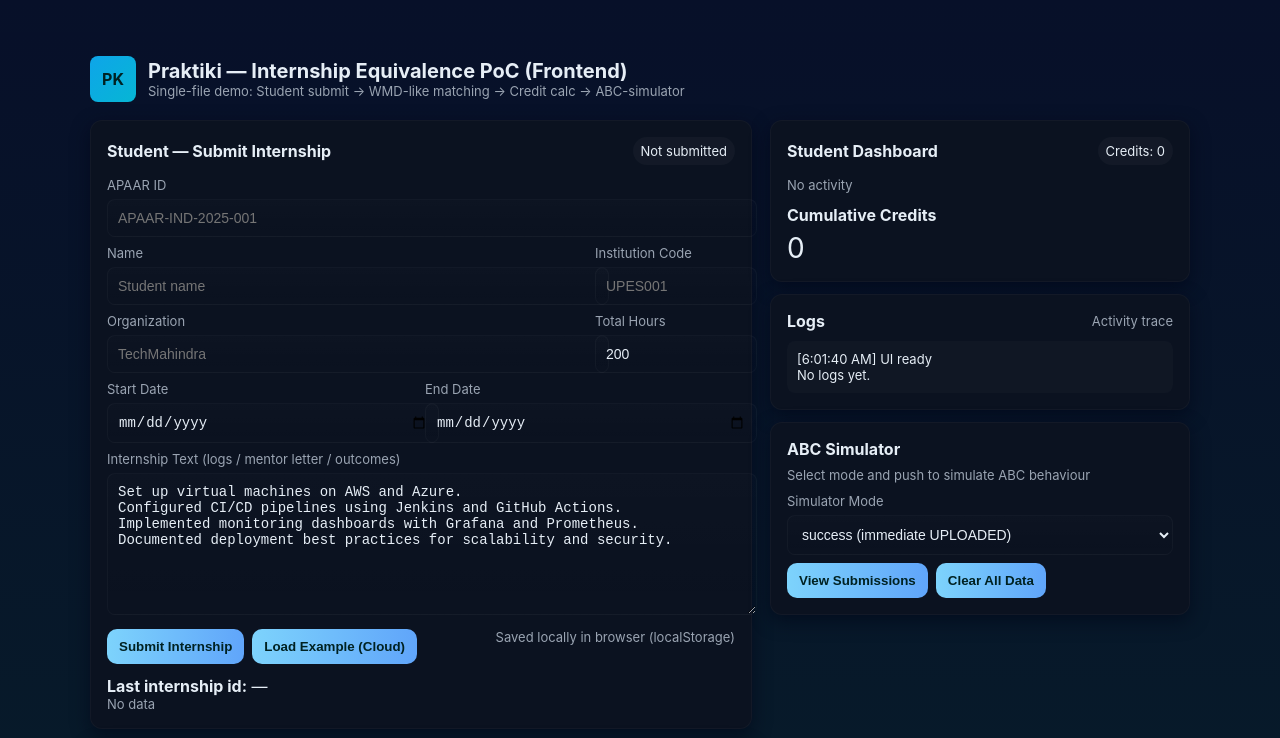
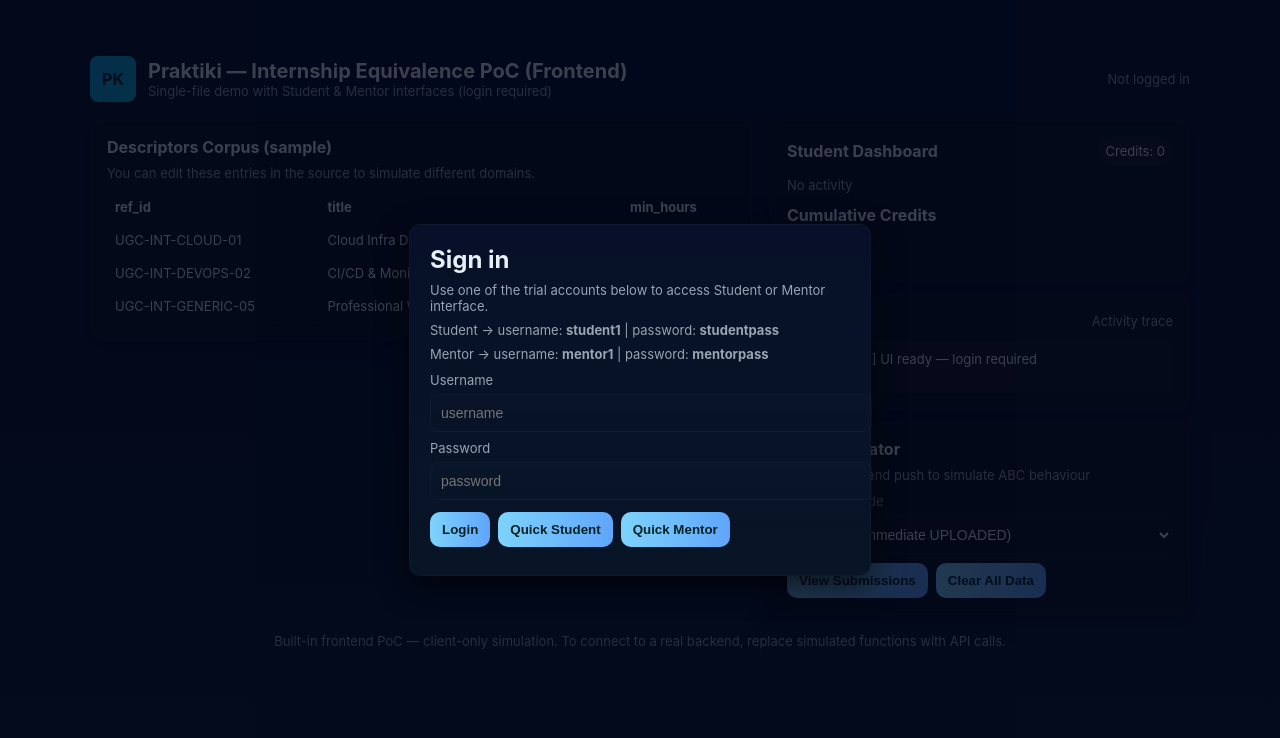
Before and after one commit to GeneralVansh/trialabc, a plain HTML site: page index.html in a window 1280 px wide. Shown: the top 738 px of the page. Drawn offline with Linux system fonts and the light colour scheme.

```diff
--- a/index.html
+++ b/index.html
@@ -31,6 +31,13 @@
     footer{margin-top:18px;color:var(--muted);font-size:13px;text-align:center}
     .success{color:#86efac}
     .danger{color:#fca5a5}
+
+    /* login overlay */
+    .overlay{position:fixed;inset:0;background:rgba(2,6,23,0.75);display:flex;align-items:center;justify-content:center;z-index:50}
+    .login-card{width:420px;padding:20px;border-radius:12px;background:linear-gradient(180deg,#071028,#081526);box-shadow:0 10px 30px rgba(0,0,0,0.6);border:1px solid rgba(255,255,255,0.03)}
+    .login-card h2{margin:0 0 8px 0}
+    .login-note{font-size:13px;color:var(--muted);margin-bottom:8px}
+    .logout{background:transparent;border:1px solid rgba(255,255,255,0.06);padding:6px 8px;border-radius:8px;color:var(--muted);cursor:pointer}
   </style>
 </head>
 <body>
@@ -39,14 +46,19 @@
       <div style="width:46px;height:46px;border-radius:8px;background:linear-gradient(135deg,#0ea5e9,#06b6d4);display:flex;align-items:center;justify-content:center;font-weight:700;color:#022">PK</div>
       <div>
         <h1>Praktiki — Internship Equivalence PoC (Frontend)</h1>
-        <div class="muted">Single-file demo: Student submit → WMD-like matching → Credit calc → ABC-simulator</div>
+        <div class="muted">Single-file demo with Student & Mentor interfaces (login required)</div>
+      </div>
+      <div style="margin-left:auto;display:flex;gap:8px;align-items:center">
+        <div id="currentUser" class="muted small">Not logged in</div>
+        <button id="logoutBtn" class="logout" style="display:none">Logout</button>
       </div>
     </header>
 
     <div class="grid">
       <div class="left-col">
 
-        <div class="card" id="studentCard">
+        <!-- STUDENT CARD -->
+        <div class="card" id="studentCard" style="display:none">
           <div class="topline"><strong>Student — Submit Internship</strong><span class="pill" id="studentStatus">Not submitted</span></div>
 
           <div style="margin-top:12px">
@@ -106,7 +118,8 @@
           </div>
         </div>
 
-        <div class="card" id="mentorCard">
+        <!-- MENTOR CARD -->
+        <div class="card" id="mentorCard" style="display:none">
           <div class="topline"><strong>Mentor — Run WMD & Push to ABC</strong><span class="pill" id="mentorMode">Simulator: success</span></div>
 
           <div style="margin-top:12px">
@@ -197,7 +210,39 @@
     <footer>Built-in frontend PoC — client-only simulation. To connect to a real backend, replace simulated functions with API calls.</footer>
   </div>
 
+  <!-- LOGIN OVERLAY -->
+  <div class="overlay" id="loginOverlay">
+    <div class="login-card">
+      <h2>Sign in</h2>
+      <div class="login-note">Use one of the trial accounts below to access Student or Mentor interface.</div>
+      <div class="login-note">Student → username: <strong>student1</strong> | password: <strong>studentpass</strong></div>
+      <div class="login-note">Mentor  → username: <strong>mentor1</strong>  | password: <strong>mentorpass</strong></div>
+
+      <div style="margin-top:10px">
+        <label>Username</label>
+        <input id="loginUser" placeholder="username" />
+      </div>
+      <div style="margin-top:8px">
+        <label>Password</label>
+        <input id="loginPass" type="password" placeholder="password" />
+      </div>
+      <div style="display:flex;gap:8px;margin-top:12px">
+        <button id="loginBtn">Login</button>
+        <button id="demoStudent">Quick Student</button>
+        <button id="demoMentor">Quick Mentor</button>
+      </div>
+      <div id="loginMsg" class="muted small" style="margin-top:8px"></div>
+    </div>
+  </div>
+
 <script>
+/* ----------------------------- Demo accounts ---------------------------- */
+const demoAccounts = {
+  student1: {password:'studentpass', role:'student', display:'Student: student1'},
+  mentor1: {password:'mentorpass', role:'mentor', display:'Mentor: mentor1'}
+};
+let currentUser = null;
+
 /* ----------------------------- Demo data & helpers ---------------------------- */
 const descriptors = [
   {ref_id:'UGC-INT-CLOUD-01', title:'Cloud Infra Deployment', descriptor_text:'Students will demonstrate ability to deploy cloud-based infrastructure, including compute, storage, and networking resources, with emphasis on scalability and security.', level:'UG', min_weeks:2, min_hours:120, domain_tags:['Cloud']},
@@ -210,9 +255,7 @@
 }
 
 function daysBetween(a,b){ const A=new Date(a),B=new Date(b); return Math.round((B-A)/(1000*60*60*24)); }
-
 function weeksBetween(a,b){ return Math.max(1, Math.round(daysBetween(a,b)/7)); }
-
 function log(msg){ const box=document.getElementById('logBox'); box.innerHTML = '['+new Date().toLocaleTimeString()+'] '+msg + '<br/>' + box.innerHTML; }
 
 /* ----------------------------- Persistence ---------------------------- */
@@ -222,7 +265,6 @@
 function listInternships(){ return JSON.parse(localStorage.getItem('internships') || '[]'); }
 
 /* ----------------------------- Simple "semantic" matching (PoC) ---------------------------- */
-// This is not real WMD. It is a lightweight approximation using token overlap + synonyms map + fuzzy scoring.
 const synonyms = { 'ci/cd':['cicd','continuous integration','continuous deployment','pipeline','ci cd'], 'deployment':['deploy','deployment','deploying'], 'monitoring':['monitor','monitoring','grafana','prometheus'] };
 function normalizeText(t){ return t.toLowerCase().replace(/[^a-z0-9\s/+-]/g,' ').split(/\s+/).filter(Boolean); }
 function scoreSimilarity(internText, descText, keywordsBoost=[]){
@@ -231,11 +273,8 @@
   const iSet = new Set(iTokens);
   let overlap=0;
   dTokens.forEach(tok=>{ if(iSet.has(tok)) overlap++; Object.keys(synonyms).forEach(k=>{ if(synonyms[k].includes(tok) && iTokens.some(it=>synonyms[k].includes(it))) overlap += 0.6; }); });
-  // keyword boost
   let kwBoost=0; keywordsBoost.forEach(k=>{ if(internText.toLowerCase().includes(k.toLowerCase())) kwBoost += 0.2; });
-  // normalize
   const raw = overlap / Math.max(dTokens.length,1);
-  // map to 0..1
   const wmd_like = Math.min(1, raw + Math.min(0.6, kwBoost));
   return Number(wmd_like.toFixed(3));
 }
@@ -245,12 +284,11 @@
   const sim_hours = 1 - Math.min(1, Math.abs(stu_hours - ref.min_hours) / Math.max(ref.min_hours,1));
   const sim_weeks = 1 - Math.min(1, Math.abs(stu_weeks - ref.min_weeks) / Math.max(ref.min_weeks,1));
   const sim_level = (level && ref.level && level===ref.level) ? 1 : 0;
-  const sim_domain = (ref.domain_tags && ref.domain_tags.length>0) ? 1 : 0; // placeholder
+  const sim_domain = (ref.domain_tags && ref.domain_tags.length>0) ? 1 : 0;
   const w1=0.55,w2=0.15,w3=0.15,w4=0.10,w5=0.05;
   const S = w1*wmd + w2*sim_hours + w3*sim_weeks + w4*sim_level + w5*sim_domain;
   return Number(S.toFixed(3));
 }
-
 function decide(S){ if(S>=0.72) return 'Equivalent'; if(S>=0.55) return 'Partially Equivalent'; return 'Not Equivalent'; }
 
 /* ----------------------------- Credit rule ---------------------------- */
@@ -258,7 +296,6 @@
 
 /* ----------------------------- ABC simulator ---------------------------- */
 function abcSimulator(payload, mode='success'){
-  // deterministic token
   const hash = btoa(JSON.stringify(payload)).slice(0,12).replace(/=/g,'X');
   const abc_token = 'ABC-TOK-' + hash;
   if(mode==='success'){ return {status:'UPLOADED', abc_token, received_at: new Date().toISOString()}; }
@@ -268,11 +305,11 @@
 
 /* ----------------------------- UI wiring ---------------------------- */
 function renderDescriptors(){ const tbody = document.querySelector('#descTable tbody'); tbody.innerHTML=''; descriptors.forEach(d=>{ const tr=document.createElement('tr'); tr.innerHTML = `<td>${d.ref_id}</td><td>${d.title}</td><td>${d.min_hours}</td>`; tbody.appendChild(tr); }); }
-
 function refreshDashboard(){ const all = listInternships(); const cum = all.reduce((s,x)=>s + (x.credit_value || 0),0); document.getElementById('cumulativeCredits').innerText = cum; document.getElementById('dashCredits').innerText = 'Credits: ' + cum; if(all.length){ const latest=all[all.length-1]; document.getElementById('dashboardLatest').innerText = `Latest: ${latest.internship_id} — ${latest.status} ${latest.abc_token?(' | abc:'+latest.abc_token):''}`; document.getElementById('lastInternId').innerText = latest.internship_id; document.getElementById('lastSummary').innerText = latest.plain_summary || ''; } }
 
 /* Submit student internship */
 document.getElementById('submitInternship').addEventListener('click', ()=>{
+  if(!currentUser || currentUser.role!=='student'){ alert('Only logged-in students can submit internships'); return; }
   const apaar_id = document.getElementById('apaar_id').value || 'APAAR-IND-2025-001';
   const name = document.getElementById('student_name').value || 'Tanmay';
   const inst = document.getElementById('institution_code').value || 'UPES001';
@@ -307,6 +344,7 @@
 
 /* Mentor: pick internship */
 document.getElementById('searchBtn').addEventListener('click', ()=>{
+  if(!currentUser || currentUser.role!=='mentor'){ alert('Only logged-in mentors can pick internships'); return; }
   const key = document.getElementById('searchKey').value.trim();
   if(!key){ alert('Enter internship id or APAAR id'); return; }
   const rec = getInternshipByIdOrApa(key);
@@ -317,6 +355,7 @@
 
 /* Run WMD (simulated) */
 document.getElementById('runWmdBtn').addEventListener('click', ()=>{
+  if(!currentUser || currentUser.role!=='mentor'){ alert('Only logged-in mentors can run WMD'); return; }
   const key = document.getElementById('searchKey').value.trim(); const rec = getInternshipByIdOrApa(key);
   if(!rec){ alert('Pick an internship first'); return; }
   const kws = (document.getElementById('equivKeywords').value || '').split(',').map(x=>x.trim()).filter(Boolean);
@@ -326,17 +365,15 @@
     const S = computeComposite(wmd, rec.total_hours, stu_weeks, 'UG', d);
     return {...d, wmd, S, decision:decide(S)};
   }).sort((a,b)=>b.S - a.S).slice(0,5);
-  // update UI
   const box = document.getElementById('topMatchesBox'); box.innerHTML = '';
   results.forEach(r=>{ const div = document.createElement('div'); div.innerHTML = `<div style="margin-bottom:8px"><strong>${r.ref_id}</strong> — ${r.title}<div class="muted small">wmd:${r.wmd} · S:${r.S} · ${r.decision}</div></div>`; box.appendChild(div); });
-  // store run
   updateInternship(rec.internship_id, { last_wmd_run: { results, run_at:new Date().toISOString() } });
   log('Ran WMD-like matching for '+rec.internship_id);
 });
 
 /* Push to ABC (simulated) */
 document.getElementById('pushAbcBtn').addEventListener('click', ()=>{
-  const mode = document.getElementById('simMode').value;
+  if(!currentUser || currentUser.role!=='mentor'){ alert('Only logged-in mentors can push to ABC'); return; }
   const key = document.getElementById('searchKey').value.trim(); const rec = getInternshipByIdOrApa(key);
   if(!rec){ alert('Pick an internship first'); return; }
   const run = rec.last_wmd_run && rec.last_wmd_run.results && rec.last_wmd_run.results.length? rec.last_wmd_run.results[0] : descriptors[0];
@@ -373,8 +410,27 @@
 /* Clear all */
 document.getElementById('clearAll').addEventListener('click', ()=>{ if(!confirm('Clear all internships from local storage?')) return; localStorage.removeItem('internships'); document.getElementById('logBox').innerHTML='Cleared.'; refreshDashboard(); document.getElementById('lastInternId').innerText='—'; });
 
+/* ----------------------------- Login handling ---------------------------- */
+function showOverlay(show){ document.getElementById('loginOverlay').style.display = show? 'flex':'none'; }
+function showRoleUI(role){ document.getElementById('studentCard').style.display = role==='student'? 'block':'none'; document.getElementById('mentorCard').style.display = role==='mentor'? 'block':'none'; document.getElementById('logoutBtn').style.display = 'inline-block'; document.getElementById('currentUser').innerText = currentUser? currentUser.display : 'Not logged in'; }
+
+document.getElementById('loginBtn').addEventListener('click', ()=>{
+  const u = document.getElementById('loginUser').value.trim(); const p = document.getElementById('loginPass').value;
+  const msg = document.getElementById('loginMsg');
+  if(!u || !p){ msg.innerText = 'Enter username and password'; return; }
+  const acct = demoAccounts[u];
+  if(!acct || acct.password !== p){ msg.innerText = 'Invalid credentials'; return; }
+  currentUser = {username:u, role:acct.role, display:acct.display};
+  showOverlay(false); showRoleUI(acct.role); log('User logged in: '+acct.display);
+});
+
+document.getElementById('demoStudent').addEventListener('click', ()=>{ document.getElementById('loginUser').value='student1'; document.getElementById('loginPass').value='studentpass'; document.getElementById('loginBtn').click(); });
+document.getElementById('demoMentor').addEventListener('click', ()=>{ document.getElementById('loginUser').value='mentor1'; document.getElementById('loginPass').value='mentorpass'; document.getElementById('loginBtn').click(); });
+
+document.getElementById('logoutBtn').addEventListener('click', ()=>{ currentUser=null; showOverlay(true); document.getElementById('studentCard').style.display='none'; document.getElementById('mentorCard').style.display='none'; document.getElementById('currentUser').innerText='Not logged in'; document.getElementById('logoutBtn').style.display='none'; log('User logged out'); });
+
 /* Init */
-renderDescriptors(); refreshDashboard(); log('UI ready');
+renderDescriptors(); refreshDashboard(); showOverlay(true); log('UI ready — login required');
 </script>
 </body>
 </html>
```
